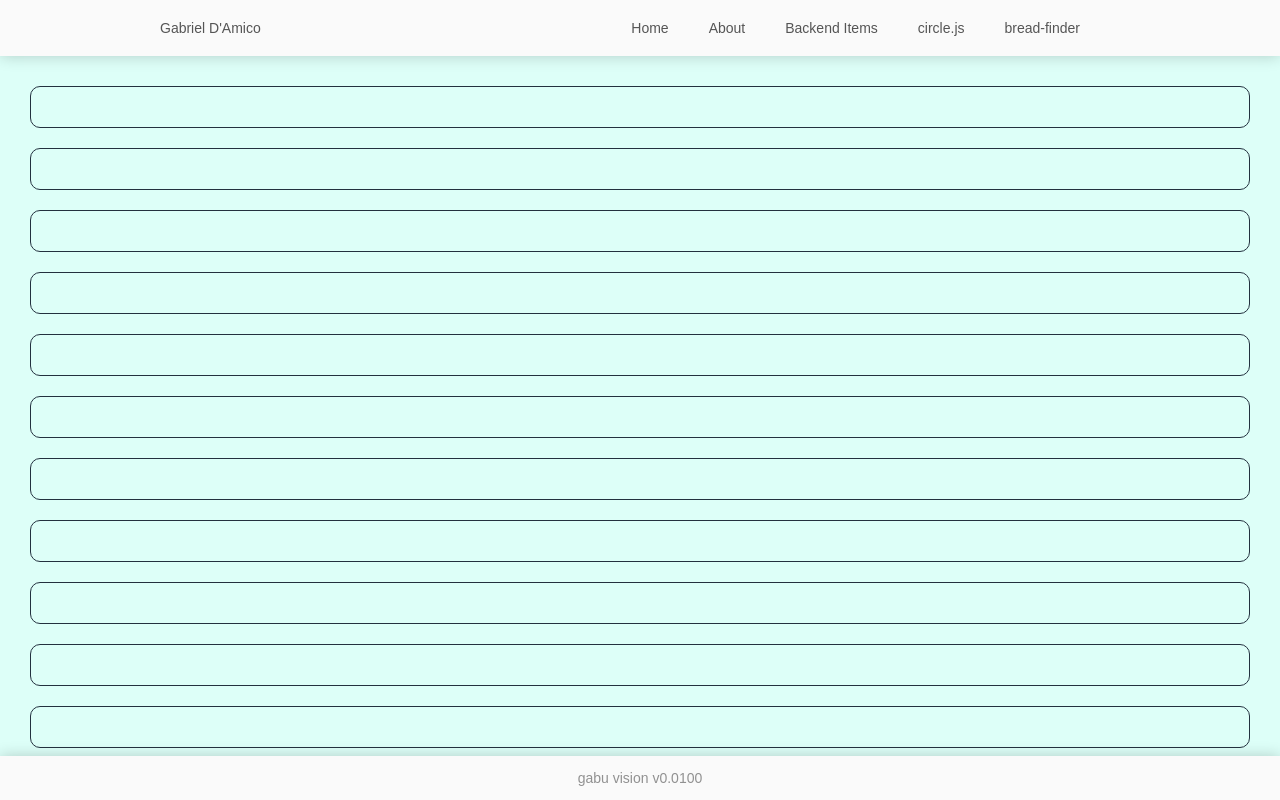
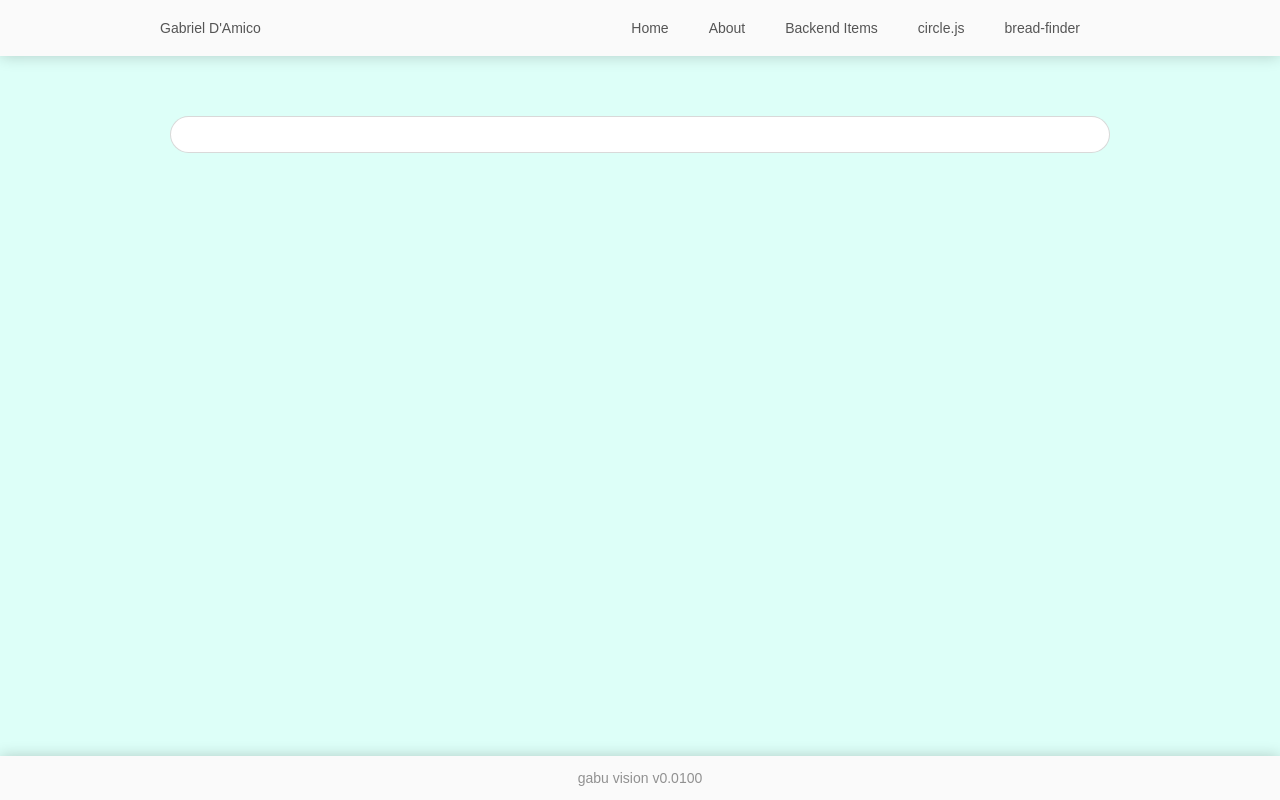
Before and after one commit to aSwanting/portfolio, a Vue app: page /portfolio/bread-finder in a window 1280 px wide. Built offline with nearby package versions, Linux system fonts and the light colour scheme; no server answers.

Commit message:
add: TomTom search function

```diff
--- a/src/pages/BreadFinder.vue
+++ b/src/pages/BreadFinder.vue
@@ -1,7 +1,18 @@
 <template>
-  <div class="card-wrapper">
-    <div class="bread-card" v-for="i in 100">{{ breadMap[i].cnome }}</div>
+  <section>
+    <div class="container">
+      <div class="search-wrapper">
+        <input class="query-input" type="text" v-model="breadQuery" />
+        <div v-for="result in queryResults">
+          <div class="query-result">
+            <span>{{ result.address.freeformAddress }}</span>
+            <span> ({{ result.position.lat }}</span>
+            <span>, {{ result.position.lon }})</span>
           </div>
+        </div>
+      </div>
+    </div>
+  </section>
 </template>
 
 <script>
@@ -12,41 +23,75 @@ export default {
   data() {
     return {
       breadMap: breadMap,
-      API_URL: "https://api.tomtom.com/search/2/geometryFilter.json",
+      API_URL: "https://api.tomtom.com/search/2",
       API_KEY: "qD5AjlcGdPMFjUKdDAYqT7xYi3yIRo3c",
+      API_TYPE: "/search/",
+      API_EXT: ".json",
       breadList: null,
+      breadQuery: null,
+      queryResults: null,
     };
   },
-  mounted() {
-    console.log(this.breadMap.slice(0, 10));
+  watch: {
+    breadQuery() {
+      this.tomtomSearch();
+    },
+  },
+  methods: {
+    tomtomSearch() {
+      if (this.breadQuery) {
         axios
-      .get(this.API_URL, {
+          .get(
+            `${this.API_URL}${this.API_TYPE}${this.breadQuery}${this.API_EXT}`,
+            {
               params: {
                 key: this.API_KEY,
-          geometryList: {
-            type: "CIRCLE",
-            position: "40.80558, -73.96548",
-            radius: 100,
               },
-          poiList: this.breadMap.slice(1, 10),
+            }
+          )
+          .then((res) => {
+            console.log(res.data);
+            this.queryResults = res.data.results;
+          });
+      }
     },
-      })
-      .then((res) => {
-        console.log(res);
-      });
+  },
+  mounted() {
+    // console.log(this.breadMap.slice(0, 10));
+    // axios
+    //   .get(this.API_URL, {
+    //     params: {
+    //       key: this.API_KEY,
+    //       geometryList: {
+    //         type: "CIRCLE",
+    //         position: "40.80558, -73.96548",
+    //         radius: 100,
+    //       },
+    //       poiList: this.breadMap.slice(1, 10),
+    //     },
+    //   })
+    //   .then((res) => {
+    //     console.log(res);
+    //   });
   },
 };
 </script>
 
 <style lang="scss" scoped>
-.card-wrapper {
-  overflow: auto;
-  height: 100%;
-  .bread-card {
-    border: 1px solid rgb(35, 49, 63);
-    border-radius: 10px;
-    padding: 20px;
+.container {
+  .search-wrapper {
+    padding: 30px;
+    .query-input {
+      width: 100%;
+      padding: 10px 20px;
       margin-bottom: 20px;
+      border: 1px solid rgba(179, 179, 179, 0.5);
+      border-radius: 20px;
+    }
+    .query-result {
+      padding: 5px 20px;
+      margin-bottom: 10px;
+    }
   }
 }
 </style>
```
Lines whose indentation alone changed are shown as unchanged.
